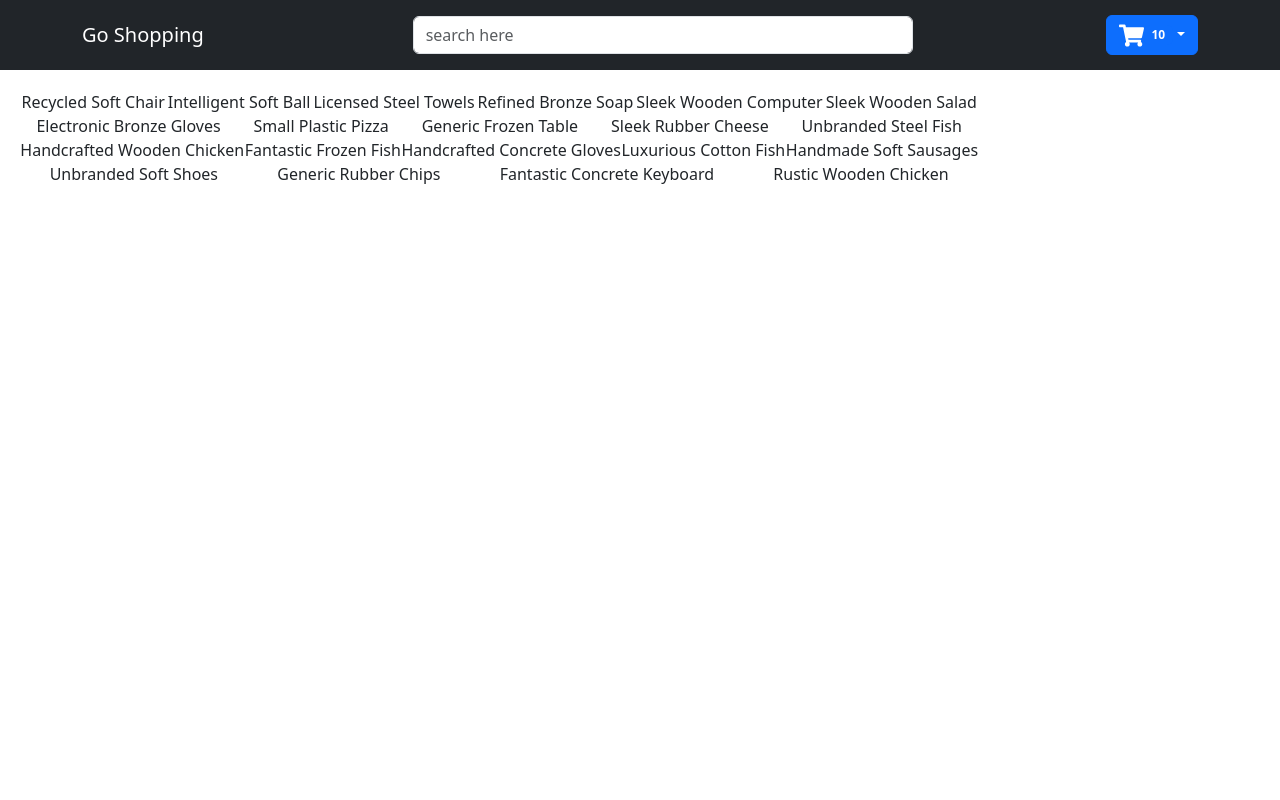
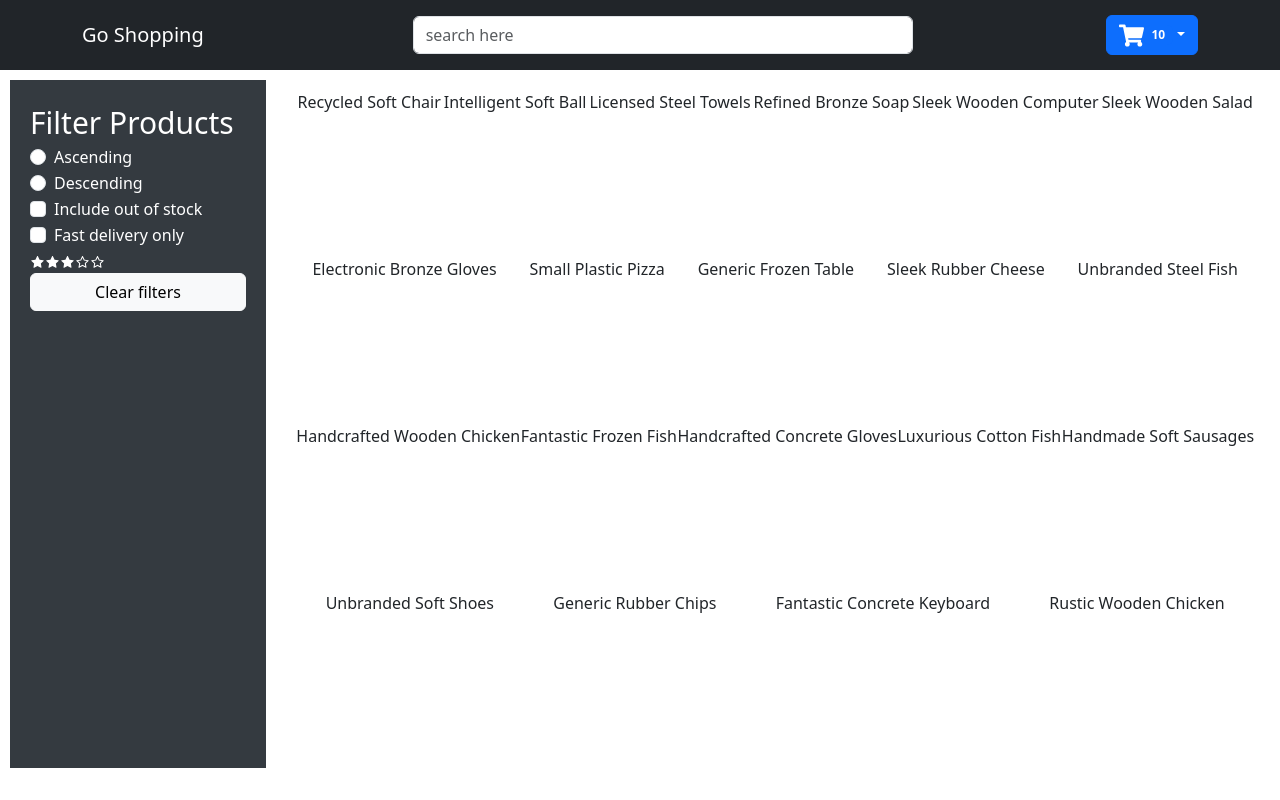
Before and after one commit to pranav-aimanathel/React_Shoppingcart, a React (Create React App) app: page / in a window 1280 px wide. Built offline with nearby package versions, Linux system fonts and the light colour scheme.

Commit message:
Filter section

```diff
--- /dev/null
+++ b/src/Components/Filter.js
@@ -0,0 +1,57 @@
+import React, { useState } from 'react'
+import Form from 'react-bootstrap/Form';
+import Button from 'react-bootstrap/Button';
+import Rating from './Rating';
+
+const Filter = () => {
+
+    const [rate, setRate] = useState(3)
+
+  return (
+    <div className='filters'>
+        <span className='title'>Filter Products</span>
+        <span>
+           <Form.Check
+                inline
+                label="Ascending"
+                name="group1"
+                type="radio"
+                id={`inline-1`}
+           />
+        </span>
+        <span>
+            <Form.Check
+                inline
+                label="Descending"
+                name="group1"
+                type="radio"
+                id={`inline-2`}
+            />
+        </span>
+        <span>
+            <Form.Check
+                inline
+                label="Include out of stock"
+                name="group1"
+                type="checkbox"
+                id={`inline-3`}
+            />
+        </span>
+        <span>
+            <Form.Check
+                inline
+                label="Fast delivery only"
+                name="group1"
+                type="checkbox"
+                id={`inline-4`}
+            />
+        </span>
+        <span>
+            <Rating rating={rate} onClick={(i) => setRate(i+1)} style={{ cursor: "pointer"}} />
+        </span>
+        <Button variant="light">Clear filters</Button>
+    </div>
+  )
+}
+
+export default Filter
--- a/src/Components/Home.css
+++ b/src/Components/Home.css
@@ -9,3 +9,22 @@
     flex-wrap: wrap;
     justify-content: space-around;
 }
+
+.filters {
+    background-color: #343a40;
+    color: white;
+    padding: 20px;
+    display: flex;
+    flex-direction: column;
+    width: 20%;
+    margin: 10px;
+    height: 86vh;
+}
+
+.filter > span {
+    padding-bottom: 20px;
+}
+
+.title {
+    font-size: 30px;
+}
--- a/src/Components/Home.js
+++ b/src/Components/Home.js
@@ -2,6 +2,7 @@
 import { CartState} from "../context/Context"
 import SingleProduct from './SingleProduct';
 import './Home.css';
+import Filter from './Filter';
 
 
 const Home = () => {
@@ -10,6 +11,7 @@
 
   return (
     <div className='home'>
+      <Filter />
       <div className='productContainer'>
         {products.map((prod) => {
           return <SingleProduct prod={prod} key={prod.id} />
--- /dev/null
+++ b/src/Components/Rating.js
@@ -0,0 +1,20 @@
+import React from 'react'
+import { AiFillStar, AiOutlineStar } from 'react-icons/ai'
+
+const Rating = ({rating, onClick, style}) => {
+  return (
+    <div>
+        {[...Array(5)].map((_, i) => (
+            <span key={i} onClick={()=> onClick(i)} style={style}>
+                {rating > i ? (
+                    <AiFillStar fontSize= "15px" />
+                ) : (
+                    <AiOutlineStar fontSize="15px" />
+                )}
+            </span>
+        ))}
+    </div>
+  )
+}
+
+export default Rating
```
